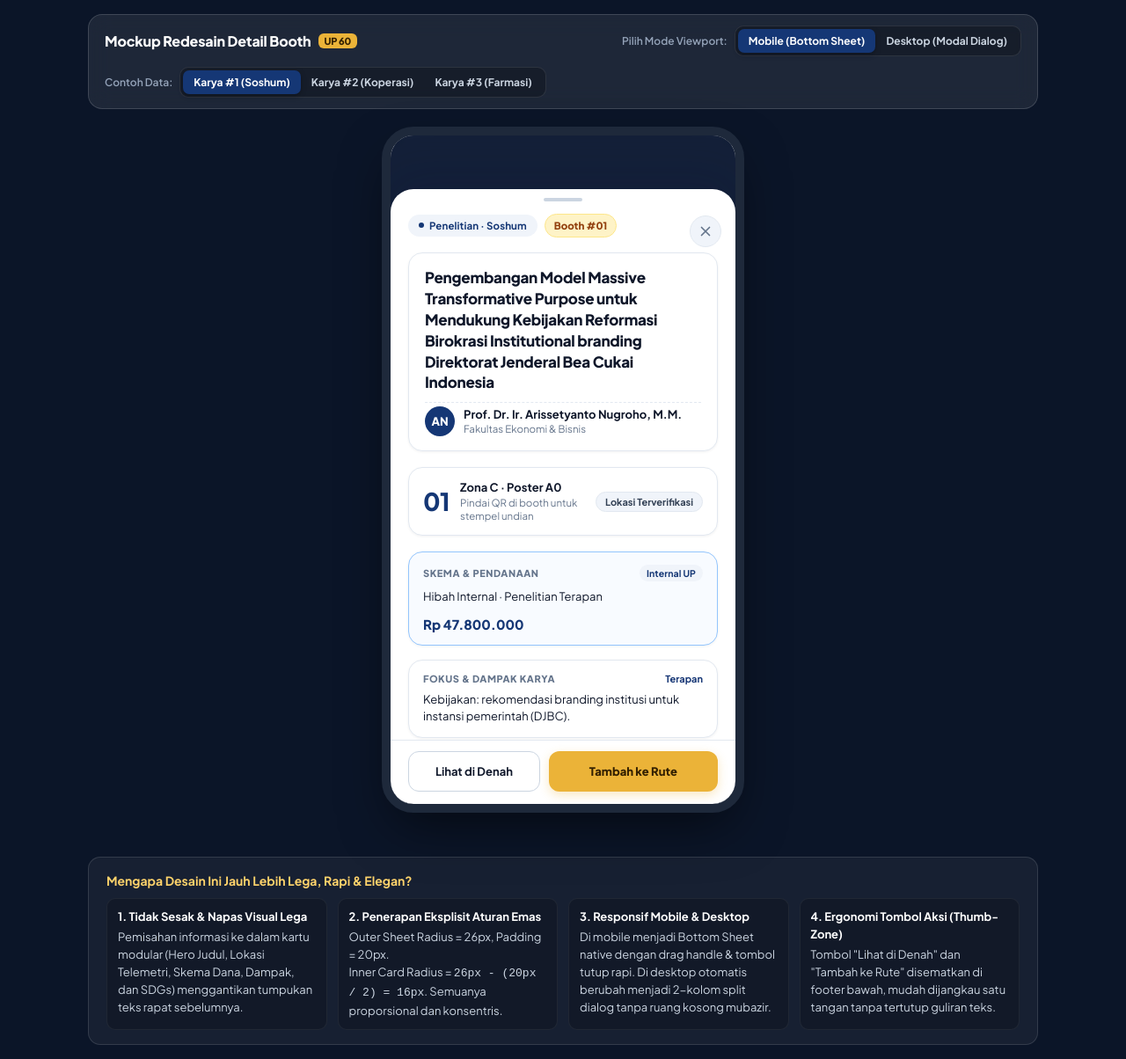
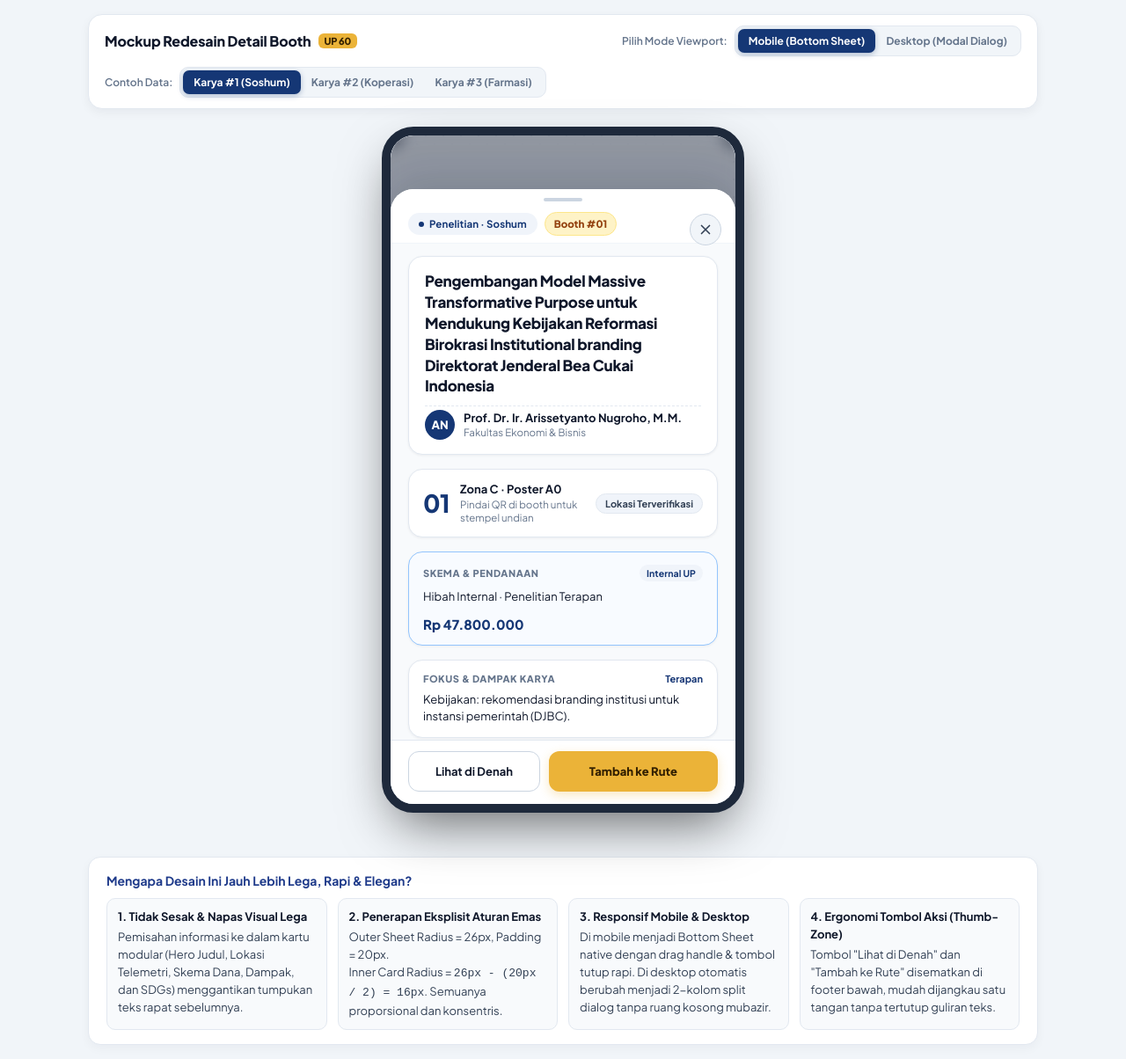
Before and after one commit to nawawimegahertz/gelarkaryaup60, a website: page mockup-detail-booth.html in a window 1280 px wide. Shown: the whole page at 88% size. Drawn offline with Linux system fonts and the light colour scheme.

Commit message:
style: unify dialog and bottom sheet to clean white container with soft canvas and pure light tokens

```diff
--- a/mockup-detail-booth.html
+++ b/mockup-detail-booth.html
@@ -51,7 +51,7 @@
 
       body {
         font-family: var(--font-sans);
-        background: #0b1528;
+        background: #f1f5f9;
         color: var(--ink);
         min-height: 100vh;
         padding: 16px;
@@ -64,10 +64,8 @@
       .control-bar {
         width: 100%;
         max-width: 1080px;
-        background: rgba(255, 255, 255, 0.08);
-        backdrop-filter: blur(12px);
-        -webkit-backdrop-filter: blur(12px);
-        border: 1px solid rgba(255, 255, 255, 0.15);
+        background: #ffffff;
+        border: 1.5px solid #e2e8f0;
         border-radius: 16px;
         padding: 12px 18px;
         margin-bottom: 20px;
@@ -76,7 +74,8 @@
         gap: 12px;
         align-items: center;
         justify-content: space-between;
-        color: #fff;
+        color: #0f172a;
+        box-shadow: 0 4px 12px rgba(15, 23, 42, 0.05);
       }
 
       .control-bar h1 {
@@ -106,22 +105,22 @@
 
       .control-label {
         font-size: 12px;
-        color: #94a3b8;
+        color: #64748b;
         font-weight: 600;
       }
 
       .segmented {
         display: inline-flex;
-        background: rgba(0, 0, 0, 0.25);
+        background: #f1f5f9;
         padding: 3px;
         border-radius: 10px;
-        border: 1px solid rgba(255, 255, 255, 0.1);
+        border: 1px solid #e2e8f0;
       }
 
       .segmented button {
         background: transparent;
         border: 0;
-        color: #cbd5e1;
+        color: #64748b;
         font-family: inherit;
         font-size: 12px;
         font-weight: 700;
@@ -134,7 +133,7 @@
       .segmented button.active {
         background: var(--primary);
         color: #fff;
-        box-shadow: 0 2px 6px rgba(0, 0, 0, 0.3);
+        box-shadow: 0 2px 6px rgba(21, 55, 117, 0.3);
       }
 
       /* Preview Frame Canvas */
@@ -183,8 +182,13 @@
       .mock-app-bg {
         position: absolute;
         inset: 0;
-        background: #0f172a;
-        opacity: 0.85;
+        background: #f1f5f9;
+        background-image:
+          radial-gradient(#cbd5e1 1px, transparent 1px),
+          radial-gradient(#cbd5e1 1px, #f1f5f9 1px);
+        background-size: 20px 20px;
+        background-position: 0 0, 10px 10px;
+        opacity: 0.7;
         pointer-events: none;
       }
 
@@ -196,9 +200,9 @@
       .detail-scrim {
         position: absolute;
         inset: 0;
-        background: rgba(10, 24, 52, 0.72);
-        backdrop-filter: blur(6px);
-        -webkit-backdrop-filter: blur(6px);
+        background: rgba(15, 23, 42, 0.42);
+        backdrop-filter: blur(8px);
+        -webkit-backdrop-filter: blur(8px);
         display: flex;
         z-index: 100;
         overflow: hidden;
@@ -225,15 +229,16 @@
           var(--sheet-radius-outer) - (var(--sheet-pad) / 2)
         ); /* 16px */
 
-        background: var(--surface);
-        color: var(--ink);
+        background: #ffffff;
+        color: #10213f;
         width: 100%;
         display: flex;
         flex-direction: column;
-        box-shadow: var(--shadow-sheet);
+        box-shadow: 0 -12px 48px rgba(10, 25, 54, 0.16);
         position: relative;
         max-height: 90%;
         animation: sheetEntrance 0.28s cubic-bezier(0.16, 1, 0.3, 1);
+        overflow: hidden;
       }
 
       /* Mobile Style */
@@ -282,6 +287,7 @@
         padding-bottom: 4px;
         justify-content: center;
         cursor: grab;
+        background: #ffffff;
       }
 
       .frame-mobile .sheet-handle-bar {
@@ -301,9 +307,11 @@
         display: flex;
         align-items: center;
         justify-content: space-between;
-        padding: 10px 58px 8px 20px;
+        padding: 10px 58px 10px 20px;
         position: relative;
         min-height: 44px;
+        background: #ffffff;
+        border-bottom: 1px solid #f1f5f9;
       }
 
       .sheet-badge-group {
@@ -348,14 +356,14 @@
 
       .close-btn {
         position: absolute;
-        top: 12px;
+        top: 10px;
         right: 16px;
         width: 36px;
         height: 36px;
         border-radius: 50%;
-        background: var(--tint);
-        border: 1px solid var(--line);
-        color: var(--mut);
+        background: #f1f5f9;
+        border: 1px solid #cbd5e1;
+        color: #334155;
         cursor: pointer;
         display: inline-flex;
         align-items: center;
@@ -380,12 +388,13 @@
 
       /* 3. Scrollable Content Area */
       .sheet-scroll-body {
-        padding: 10px 20px 24px;
+        background: #f8fafc;
+        padding: 14px 20px 24px;
         overflow-y: auto;
         overscroll-behavior: contain;
         display: flex;
         flex-direction: column;
-        gap: 18px;
+        gap: 16px;
       }
 
       /* Layout Desktop: Split 2 Kolom */
@@ -846,17 +855,18 @@
         width: 100%;
         max-width: 1080px;
         margin-top: 10px;
-        background: rgba(255, 255, 255, 0.05);
-        border: 1px solid rgba(255, 255, 255, 0.12);
+        background: #ffffff;
+        border: 1.5px solid #e2e8f0;
         border-radius: 14px;
         padding: 16px 20px;
-        color: #cbd5e1;
+        color: #334155;
         font-size: 13px;
         line-height: 1.55;
+        box-shadow: 0 4px 12px rgba(15, 23, 42, 0.04);
       }
 
       .rationale-panel h3 {
-        color: var(--gold-light);
+        color: #1e3a8a;
         font-size: 14px;
         margin-bottom: 8px;
         display: flex;
@@ -872,14 +882,14 @@
       }
 
       .rationale-item {
-        background: rgba(0, 0, 0, 0.2);
+        background: #f8fafc;
         border-radius: 10px;
         padding: 10px 12px;
-        border: 1px solid rgba(255, 255, 255, 0.06);
+        border: 1px solid #e2e8f0;
       }
 
       .rationale-item b {
-        color: #fff;
+        color: #0f172a;
         display: block;
         margin-bottom: 3px;
       }
```
Also changed, not shown: assets/css/style.css (+140 -4 lines).
